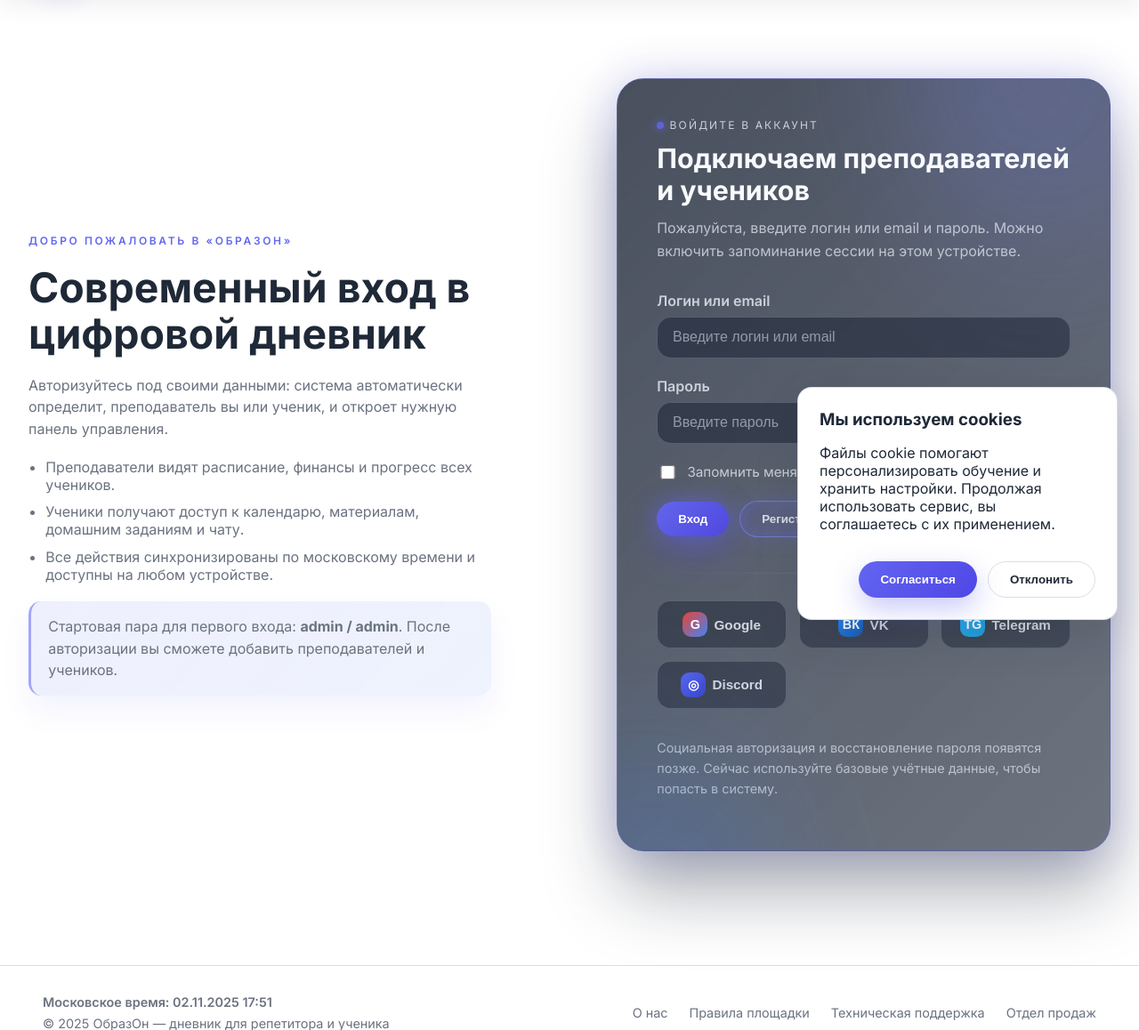
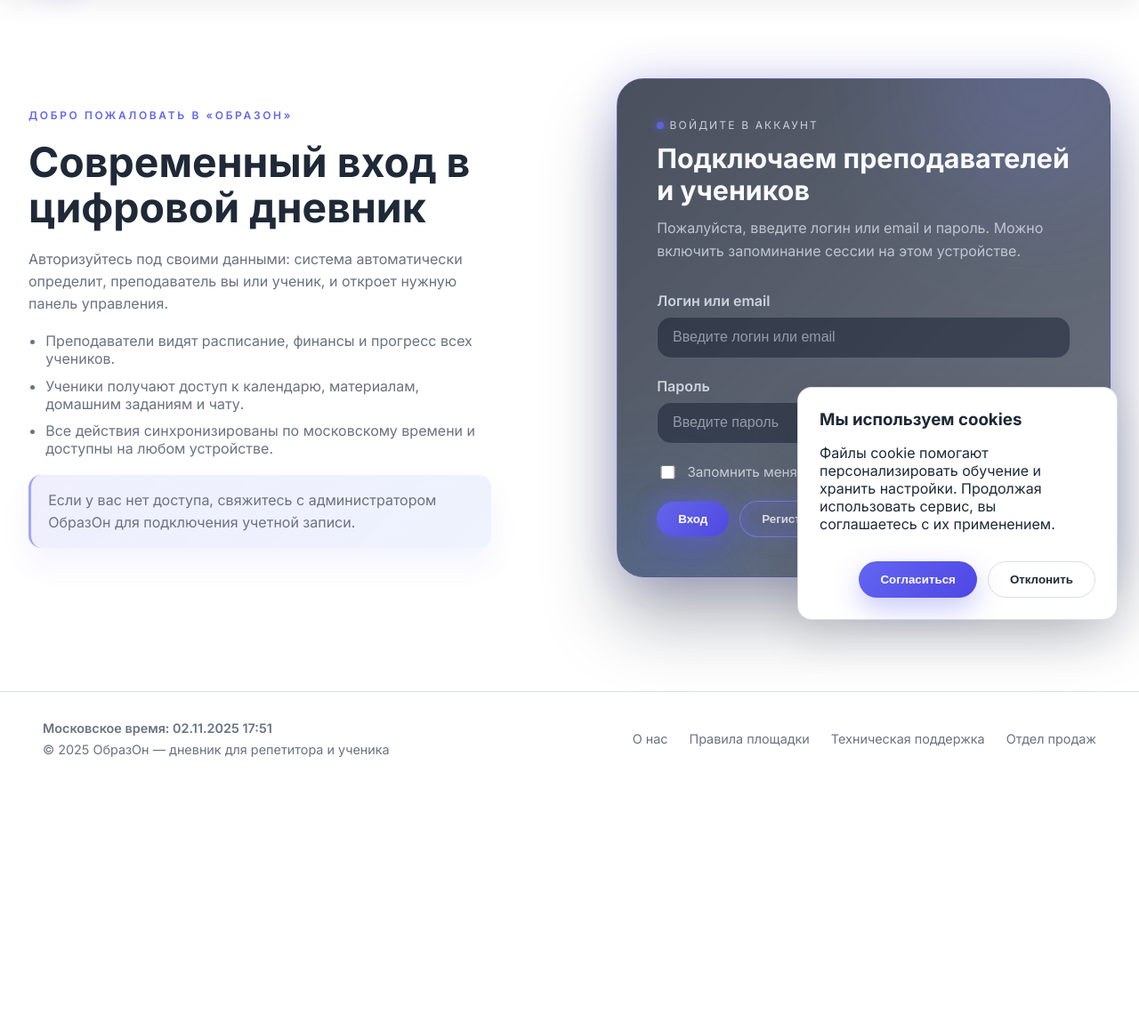
Before and after one commit to lakifuryyK/Tests, a Flask app: page /login in a window 1280 px wide. Shown: the part 79-1237 px from the top of the page at 89% size. After the commit the page ends 930 px from the top, so only its background shows below. Run offline with Flask 3, Linux system fonts and the light colour scheme; some web fonts are replaced.

Commit message:
Refine login messaging for registration flow

```diff
--- a/tutor_diary/static/css/style.css
+++ b/tutor_diary/static/css/style.css
@@ -1728,6 +1728,30 @@
   flex-wrap: wrap;
 }
 
+.login-card__notice {
+  margin-top: 1.25rem;
+  padding: 1rem 1.2rem;
+  border-radius: 1.1rem;
+  background: linear-gradient(135deg, rgba(15, 23, 42, 0.58), rgba(30, 41, 59, 0.52));
+  border: 1px solid rgba(129, 140, 248, 0.45);
+  color: rgba(226, 232, 240, 0.88);
+  box-shadow: 0 20px 36px rgba(15, 23, 42, 0.25), 0 0 24px rgba(99, 102, 241, 0.3);
+  opacity: 0;
+  transform: translateY(12px);
+  transition: opacity 0.3s ease, transform 0.3s ease, box-shadow 0.3s ease;
+  outline: none;
+}
+
+.login-card__notice.is-visible {
+  opacity: 1;
+  transform: translateY(0);
+  box-shadow: 0 28px 46px rgba(15, 23, 42, 0.28), 0 0 32px rgba(99, 102, 241, 0.32);
+}
+
+.login-card__notice[hidden] {
+  display: none;
+}
+
 .btn--neon {
   position: relative;
   background: linear-gradient(135deg, rgba(99, 102, 241, 0.95), rgba(79, 70, 229, 0.95));
--- a/tutor_diary/templates/login.html
+++ b/tutor_diary/templates/login.html
@@ -17,8 +17,7 @@
         <li>Все действия синхронизированы по московскому времени и доступны на любом устройстве.</li>
       </ul>
       <p class="login-screen__hint">
-        Стартовая пара для первого входа: <strong>admin / admin</strong>. После авторизации вы сможете
-        добавить преподавателей и учеников.
+        Если у вас нет доступа, свяжитесь с администратором ОбразОн для подключения учетной записи.
       </p>
     </div>
     <div class="login-card">
@@ -48,34 +47,50 @@
         </div>
         <div class="login-card__actions">
           <button type="submit" class="btn btn--primary btn--neon">Вход</button>
-          <button type="button" class="btn btn--ghost btn--neon-outline">Регистрация</button>
+          <button
+            type="button"
+            class="btn btn--ghost btn--neon-outline"
+            data-registration-button
+          >
+            Регистрация
+          </button>
         </div>
+        <p
+          class="login-card__notice"
+          data-registration-notice
+          tabindex="-1"
+          hidden
+        >
+          Регистрация новых преподавателей проходит через отдел продаж. Свяжитесь с командой продаж, чтобы
+          подключить дополнительных пользователей.
+        </p>
       </form>
-      <div class="login-card__divider"><span>или</span></div>
-      <div class="login-card__social" aria-label="Войти при помощи социальных сетей">
-        <button type="button" class="social-btn social-btn--google">
-          <span class="social-btn__icon">G</span>
-          <span>Google</span>
-        </button>
-        <button type="button" class="social-btn social-btn--vk">
-          <span class="social-btn__icon">ВК</span>
-          <span>VK</span>
-        </button>
-        <button type="button" class="social-btn social-btn--telegram">
-          <span class="social-btn__icon">TG</span>
-          <span>Telegram</span>
-        </button>
-        <button type="button" class="social-btn social-btn--discord">
-          <span class="social-btn__icon">◎</span>
-          <span>Discord</span>
-        </button>
-      </div>
-      <footer class="login-card__footer">
-        <p>
-          Социальная авторизация и восстановление пароля появятся позже. Сейчас используйте базовые
-          учётные данные, чтобы попасть в систему.
-        </p>
-      </footer>
     </div>
   </section>
 {% endblock %}
+
+{% block scripts %}
+  {{ super() }}
+  <script>
+    document.addEventListener("DOMContentLoaded", () => {
+      const registrationButton = document.querySelector("[data-registration-button]");
+      const registrationNotice = document.querySelector("[data-registration-notice]");
+
+      if (!registrationButton || !registrationNotice) {
+        return;
+      }
+
+      registrationButton.addEventListener("click", () => {
+        if (registrationNotice.hidden) {
+          registrationNotice.hidden = false;
+        }
+
+        registrationNotice.classList.add("is-visible");
+
+        if (typeof registrationNotice.focus === "function") {
+          registrationNotice.focus();
+        }
+      });
+    });
+  </script>
+{% endblock %}
```
